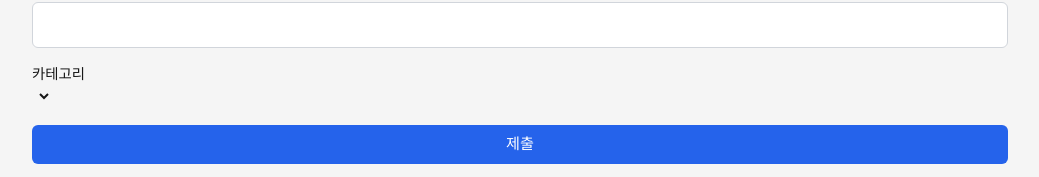
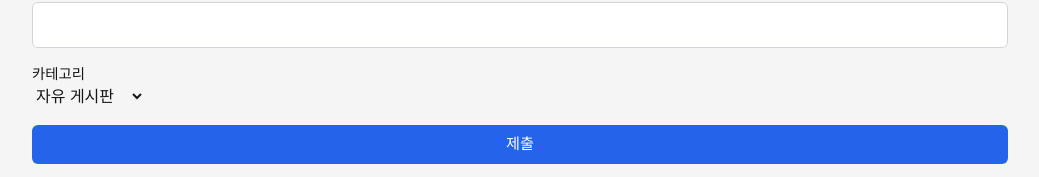
Before and after one commit to dongqui/team-best-1, a Next.js app: page /articles/new in a window 1280 px wide. Shown: the part 462-639 px from the top of the page, without its empty margins (120-1159 px from the left). Built offline with nearby package versions, Linux system fonts and the light colour scheme.

Commit message:
feat: 게시글 삭제 기능 구현

```diff
--- a/app/articles/(components)/ArticleForm.tsx
+++ b/app/articles/(components)/ArticleForm.tsx
@@ -13,7 +13,7 @@ export default function ArticleForm({ onSubmit }: ArticleFormProps) {
   const [title, setTitle] = useState("");
   const [content, setContent] = useState("");
   const [author, setAuthor] = useState("");
-  const [category, setCategory] = useState("");
+  const [category, setCategory] = useState("free");
   const router = useRouter();
 
   function handleSubmit(e: React.FormEvent) {
@@ -64,7 +64,11 @@ export default function ArticleForm({ onSubmit }: ArticleFormProps) {
           id="category"
           value={category}
           onChange={(e) => setCategory(e.target.value)}
-        />
+        >
+          <option value="">카테고리 선택</option>
+          <option value="free">자유 게시판</option>
+          <option value="notice">공지사항</option>
+        </select>
       </div>
 
       {/* TODO: 제출(submit) 버튼을 렌더링하세요. */}
--- a/app/articles/[id]/page.tsx
+++ b/app/articles/[id]/page.tsx
@@ -5,14 +5,13 @@ import { useParams, useRouter } from "next/navigation";
 import Link from "next/link";
 import { Article } from "@/types/article";
 import ArticleForm from "@/app/articles/(components)/ArticleForm";
+import { deleteArticle, getArticle } from "@/lib/api/articles";
 // TODO: import { getArticle, updateArticle, deleteArticle } from "@/lib/api/articles";
 
 export default function ArticleDetailPage() {
   const { id } = useParams<{ id: string }>();
+  const router = useRouter();
 
-  useEffect(() => {
-    // TODO: getArticle(id)를 호출하고, 반환된 결과로 article 상태를 업데이트하세요.
-  }, [id]);
 
   async function handleUpdate(data: { title: string; content: string }) {
     // TODO: updateArticle(id, data)를 호출해서 게시글을 수정하세요.
@@ -22,6 +21,10 @@ export default function ArticleDetailPage() {
   async function handleDelete() {
     // TODO: deleteArticle(id)를 호출해서 게시글을 삭제하세요.
     // TODO: 삭제 완료 후 router.push("/articles")로 목록 페이지로 이동하세요.
+    if (confirm("게시물을 삭제하시겠습니까?")) {
+      await deleteArticle(id);
+      router.push("/articles");
+    }
   }
 
   return (
@@ -38,6 +41,12 @@ export default function ArticleDetailPage() {
           ← 목록으로
         </Link>
 
+        {/* <div>{article?.title}</div>
+        <div>{article?.content}</div>
+        <div>{article?.author}</div>
+        <div>{article?.category}</div>
+        <div>{article?.createdAt}</div> */}
+
         <div className="flex gap-2">
           <button type="button" onClick={handleDelete}>
             수정
--- a/lib/api/articles.ts
+++ b/lib/api/articles.ts
@@ -91,5 +91,7 @@ export async function updateArticle(
  * - 반환값은 없습니다.
  */
 export async function deleteArticle(_id: string): Promise<void> {
-  throw new Error("deleteArticle()이 아직 구현되지 않았습니다");
+  await fetch(`${ARTICLE_API}/${_id}`, {
+    method: "DELETE",
+  });
 }
```
